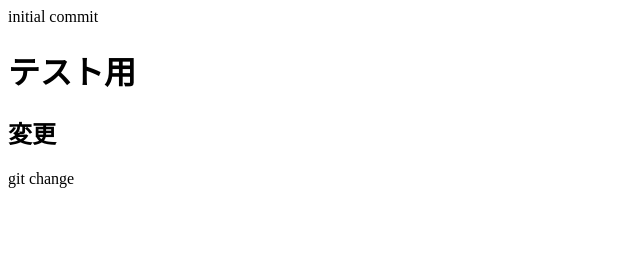
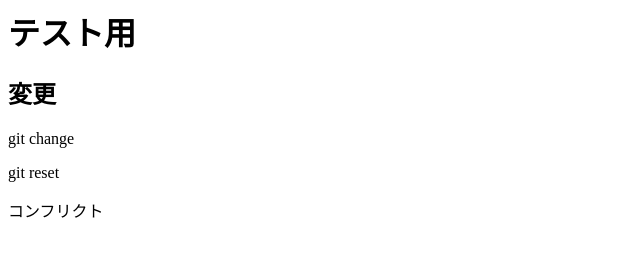
Before and after one commit to gongjingxiaochu4/git_tutorial, a plain HTML site: page index.html in a window 1280 px wide. Shown: the whole page, without its empty margins (0-640 px from the left). Drawn offline with Linux system fonts and the light colour scheme.

Commit message:
コンフリクトを追記

```diff
--- a/index.html
+++ b/index.html
@@ -1,4 +1,5 @@
-initial commit
 <h1>テスト用</h1>
 <h2>変更</h2>
 <p>git change</p>
+<p>git reset</p>
+<p>コンフリクト</p>
```
